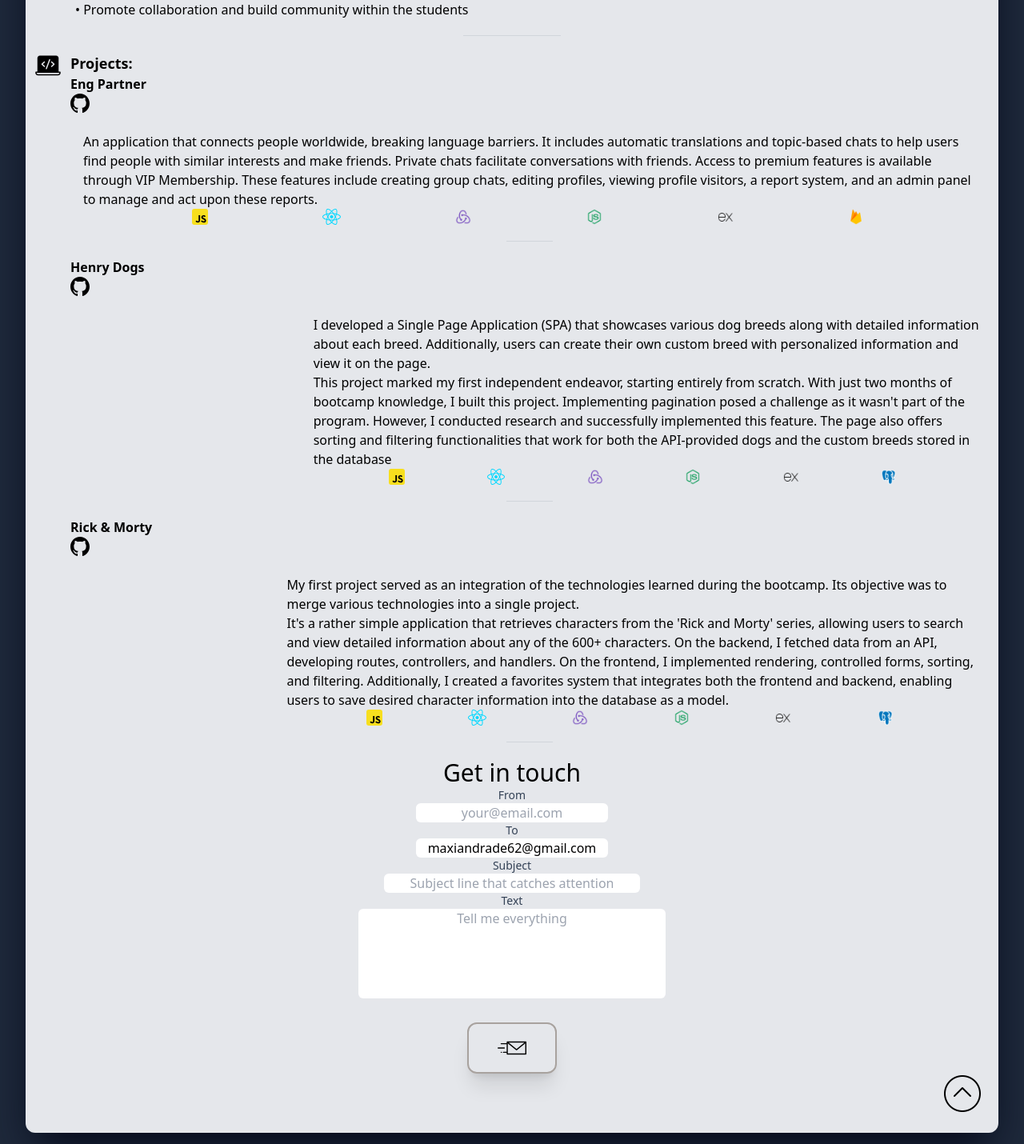
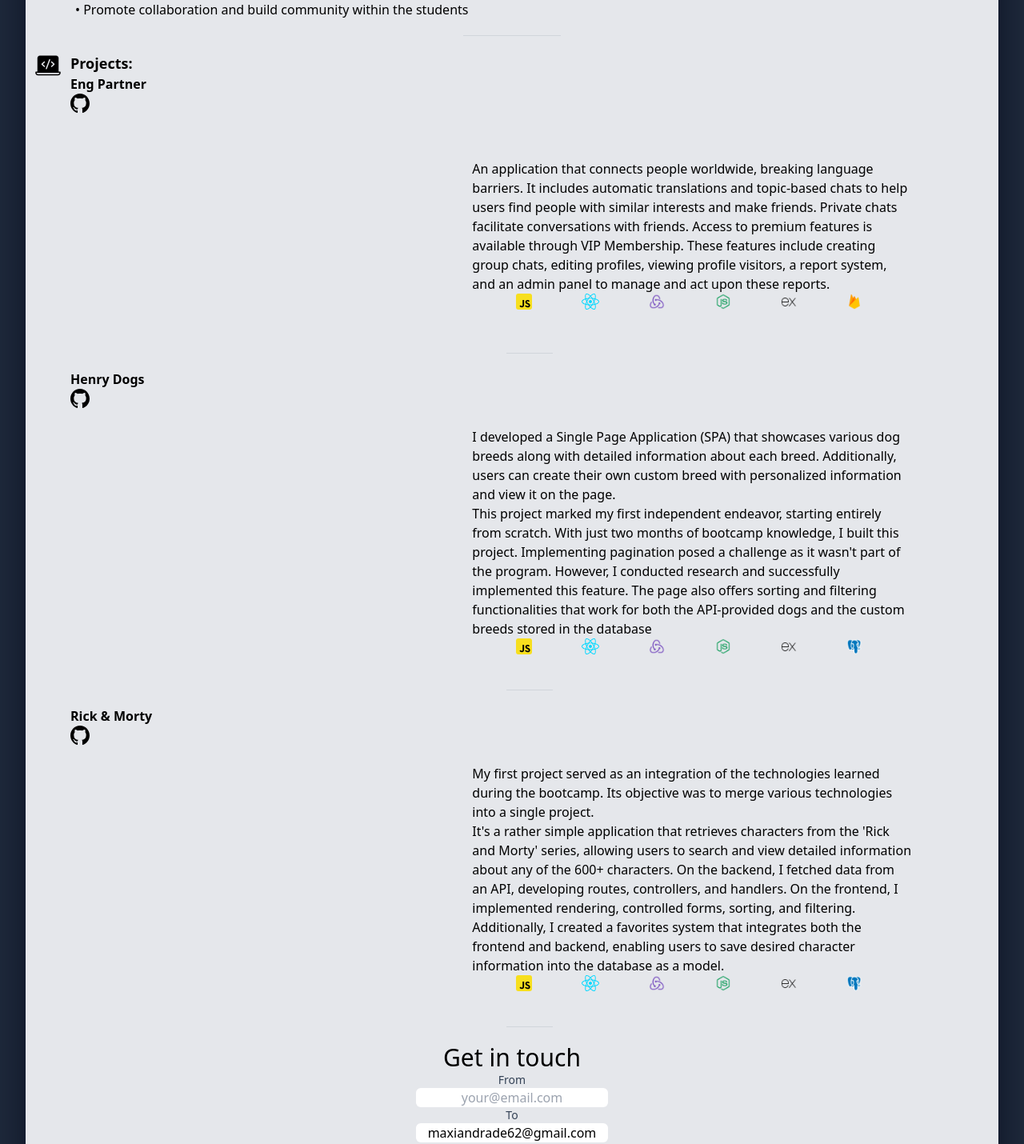
Before and after one commit to Maxxiandrade/Portfolio, a React (Vite) app in the folder Portfolio/: page / in a window 1280 px wide. Shown: the part 771-2201 px from the top of the page at 80% size. Built offline with nearby package versions, Linux system fonts and the light colour scheme.

Commit message:
videos responsive

```diff
--- a/Portfolio/src/components/Projects/Projects.jsx
+++ b/Portfolio/src/components/Projects/Projects.jsx
@@ -37,9 +37,9 @@ const Projects = () => {
                 </span>
               </p>
               <br />
-              <div className="flex items-start ">
-                <div>
-
+              <div className="flex flex-col-reverse lg:flex-row items-center ">
+    {/* Video container */}
+    <div className="md:w-5/12 md:max-w h-64">
       <ReactPlayer
         url="https://youtu.be/4hDpkdE2vzM"
         width={"100%"}
@@ -49,6 +49,7 @@ const Projects = () => {
         className='react-player'
       />
     </div>
+    <div className="lg:w-1/2 lg:pl-5">
                 <span className="px-3">
                   {" "}
                   <p className="ml-1">
@@ -87,7 +88,7 @@ const Projects = () => {
                 </span>
               </div>
             </div>
-
+            </div>
             <hr
             className="my-4 border-gray-300"
             style={{ width: "5%", margin: "20px auto" }}
@@ -107,15 +108,20 @@ const Projects = () => {
                   </a>
                 </span>
               </p>
-              <br />
-              <div className="flex items-start">
+
+              <div className="flex flex-col-reverse lg:flex-row items-center ">
+    {/* Video container */}
+    <div className="md:w-5/12 md:max-w h-64">
       <ReactPlayer
         url="https://youtu.be/4hDpkdE2vzM"
         width={"100%"}
         height={"100%"}
         controls={true}
         volume={0.3}
+        className='react-player'
       />
+    </div>
+    <div className="lg:w-1/2 lg:pl-5">
                 <span className="px-3">
                   {" "}
                   <p className="ml-1">
@@ -127,7 +133,7 @@ const Projects = () => {
                     The page also offers sorting and filtering functionalities that work for both the API-provided dogs and the custom breeds stored in the database
                   </p>
                   <span>
-                    <div className="flex justify-evenly">
+                    <div className="flex justify-evenly ">
                       <img
                         src={javascript}
                         alt="javascript icon"
@@ -143,12 +149,13 @@ const Projects = () => {
                       />
                       <img
                         src={postgres}
-                        alt="postgres icon"
+                        alt="firebase icon"
                         className="h-5 mr-1"
                       />
                     </div>
                   </span>
                 </span>
+              </div>
             </div>
             </div>
             <hr
@@ -170,15 +177,20 @@ const Projects = () => {
                   </a>
                 </span>
               </p>
-              <br />
-              <div className="flex items-start">
+
+              <div className="flex flex-col-reverse lg:flex-row items-center ">
+    {/* Video container */}
+    <div className="md:w-5/12 md:max-w h-64">
       <ReactPlayer
         url="https://youtu.be/4hDpkdE2vzM"
         width={"100%"}
         height={"100%"}
         controls={true}
         volume={0.3}
+        className='react-player'
       />
+    </div>
+    <div className="lg:w-1/2 lg:pl-5">
                 <span className="px-3">
                   {" "}
                   <p className="ml-1">
@@ -190,7 +202,7 @@ const Projects = () => {
                    as a model.
                   </p>
                   <span>
-                    <div className="flex justify-evenly">
+                    <div className="flex justify-evenly ">
                       <img
                         src={javascript}
                         alt="javascript icon"
@@ -206,7 +218,7 @@ const Projects = () => {
                       />
                       <img
                         src={postgres}
-                        alt="postgres icon"
+                        alt="firebase icon"
                         className="h-5 mr-1"
                       />
                     </div>
@@ -214,11 +226,14 @@ const Projects = () => {
                 </span>
               </div>
             </div>
+            </div>
             <hr
             className="my-4 border-gray-300"
             style={{ width: "5%", margin: "20px auto" }}
           />
+
           </div>
+
         </div>
     </>
   )
```
Lines whose indentation alone changed are shown as unchanged.
